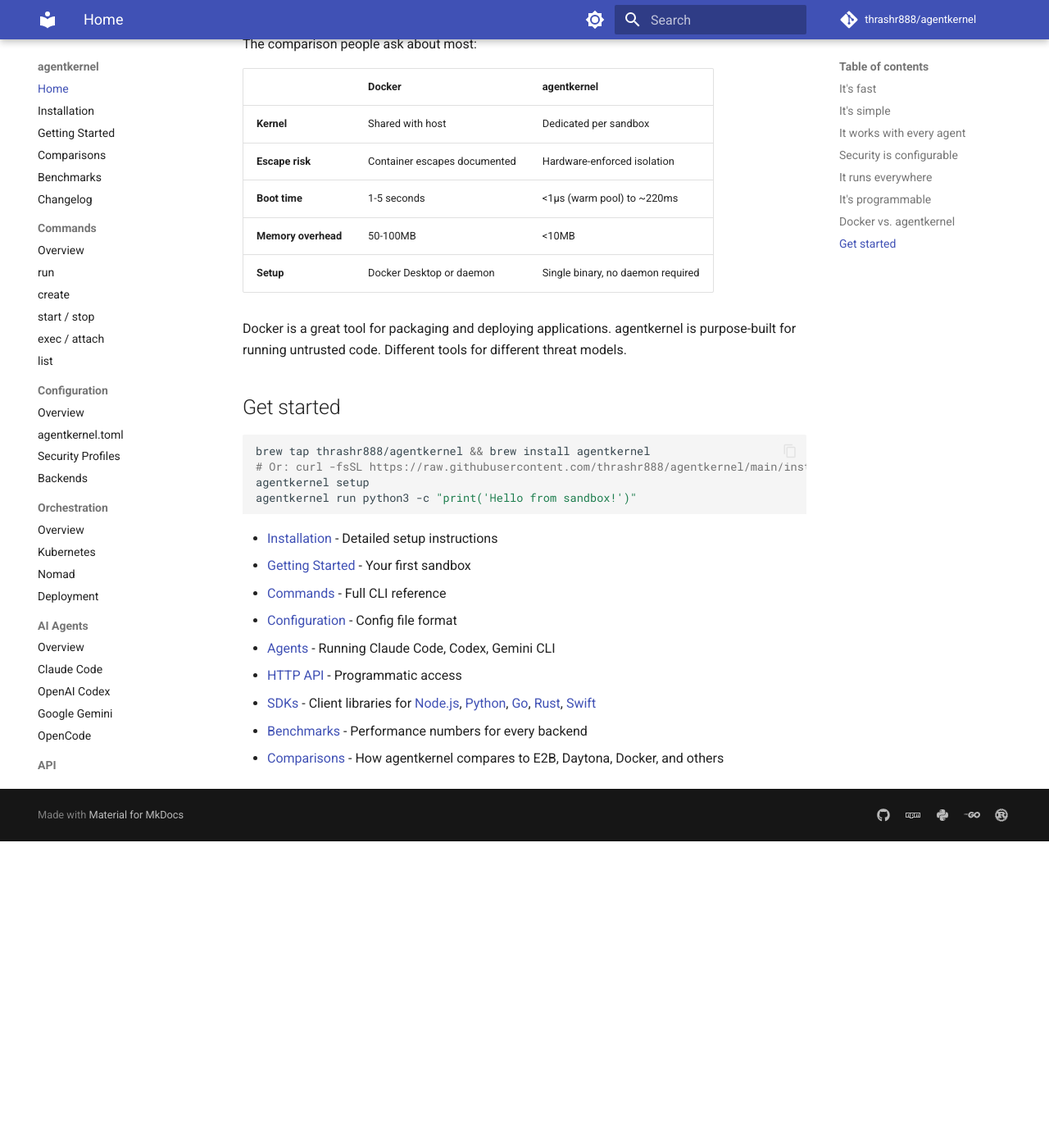
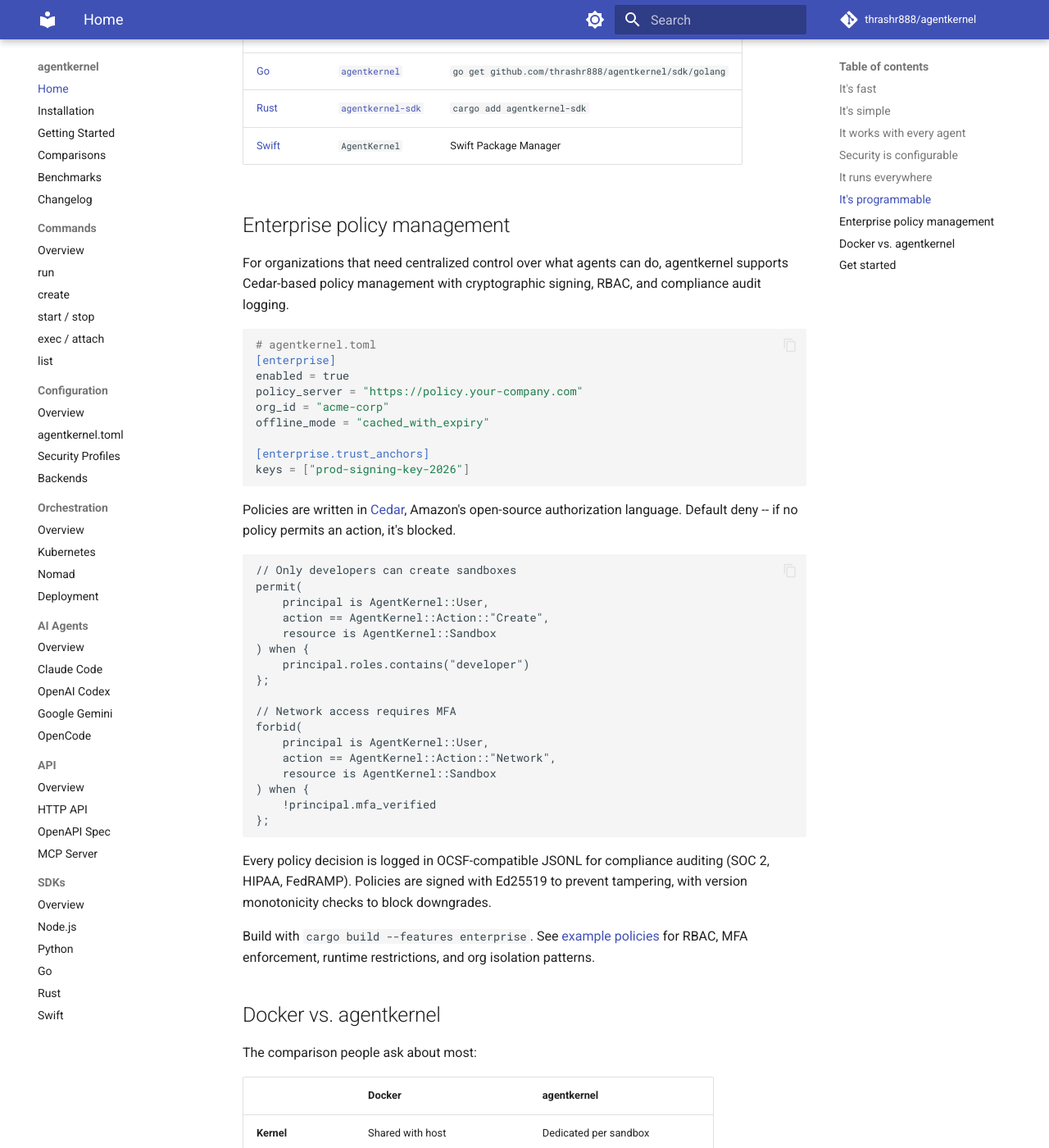
Before and after one commit to thrashr888/agentkernel, an MkDocs documentation site: the page built from docs/index.md, in a window 1280 px wide and 1400 px high, scrolled down 4143 px. Shown: the whole window at 82% size. Built offline with MkDocs 1.6.1 and Material for MkDocs 9.7.7, drawn with Linux system fonts in a browser that asks for light colours; comment, search, counter and statistics services are not loaded; before the commit the page ends 5169 px from its top, so only the background shows below that; some of the changed text lies outside the part shown.

Commit message:
feat(enterprise): add example policies, demo test, and docs
Add Cedar policy examples (default, RBAC, MFA, runtime restrictions,
org isolation), integration demo test that exercises all policies with
audit logging, and update docs index with K8s/Nomad orchestration and
enterprise policy sections.

Co-Authored-By: Claude Opus 4.5 <noreply@anthropic.com>

````diff
--- a/docs/index.md
+++ b/docs/index.md
@@ -102,6 +102,18 @@ agentkernel picks the best available backend automatically:
 
 On Linux with KVM, you get Firecracker -- the same microVM technology that powers AWS Lambda and Fargate. On macOS 26+, Apple Containers provide native VM isolation. On older macOS or systems without KVM, Docker and Podman provide container-level isolation as a fallback. For team and cloud environments, deploy on [Kubernetes](orchestration-kubernetes) or [Nomad](orchestration-nomad) with warm pools, CRDs, and Helm/Nomad Pack support.
 
+For team and multi-tenant deployments, Kubernetes and Nomad backends run sandboxes on remote clusters. Same CLI, same API -- sandboxes just run on your cluster instead of your laptop.
+
+```bash
+# Run on Kubernetes
+agentkernel run --backend kubernetes -- python3 -c "print('hello from k8s')"
+
+# Run on Nomad
+agentkernel run --backend nomad -- echo "hello from nomad"
+```
+
+Both backends support warm pools for fast acquisition (~570ms one-shot latency) and scale to dozens of concurrent sandboxes per node.
+
 ## It's programmable
 
 Run agentkernel as an HTTP server for programmatic sandbox management:
@@ -139,6 +151,48 @@ Official SDKs for [Node.js](sdk-nodejs), [Python](sdk-python), [Go](sdk-golang),
 | [Rust](sdk-rust) | [`agentkernel-sdk`](https://crates.io/crates/agentkernel-sdk) | `cargo add agentkernel-sdk` |
 | [Swift](sdk-swift) | `AgentKernel` | Swift Package Manager |
 
+## Enterprise policy management
+
+For organizations that need centralized control over what agents can do, agentkernel supports Cedar-based policy management with cryptographic signing, RBAC, and compliance audit logging.
+
+```toml
+# agentkernel.toml
+[enterprise]
+enabled = true
+policy_server = "https://policy.your-company.com"
+org_id = "acme-corp"
+offline_mode = "cached_with_expiry"
+
+[enterprise.trust_anchors]
+keys = ["prod-signing-key-2026"]
+```
+
+Policies are written in [Cedar](https://www.cedarpolicy.com/), Amazon's open-source authorization language. Default deny -- if no policy permits an action, it's blocked.
+
+```
+// Only developers can create sandboxes
+permit(
+    principal is AgentKernel::User,
+    action == AgentKernel::Action::"Create",
+    resource is AgentKernel::Sandbox
+) when {
+    principal.roles.contains("developer")
+};
+
+// Network access requires MFA
+forbid(
+    principal is AgentKernel::User,
+    action == AgentKernel::Action::"Network",
+    resource is AgentKernel::Sandbox
+) when {
+    !principal.mfa_verified
+};
+```
+
+Every policy decision is logged in OCSF-compatible JSONL for compliance auditing (SOC 2, HIPAA, FedRAMP). Policies are signed with Ed25519 to prevent tampering, with version monotonicity checks to block downgrades.
+
+Build with `cargo build --features enterprise`. See [example policies](https://github.com/thrashr888/agentkernel/tree/main/examples/enterprise/policies) for RBAC, MFA enforcement, runtime restrictions, and org isolation patterns.
+
 ## Docker vs. agentkernel
 
 The comparison people ask about most:
````
Also changed, not shown: examples/README.md (+9 -0 lines), examples/enterprise/README.md (added, +64 -0 lines), 7 other files.
